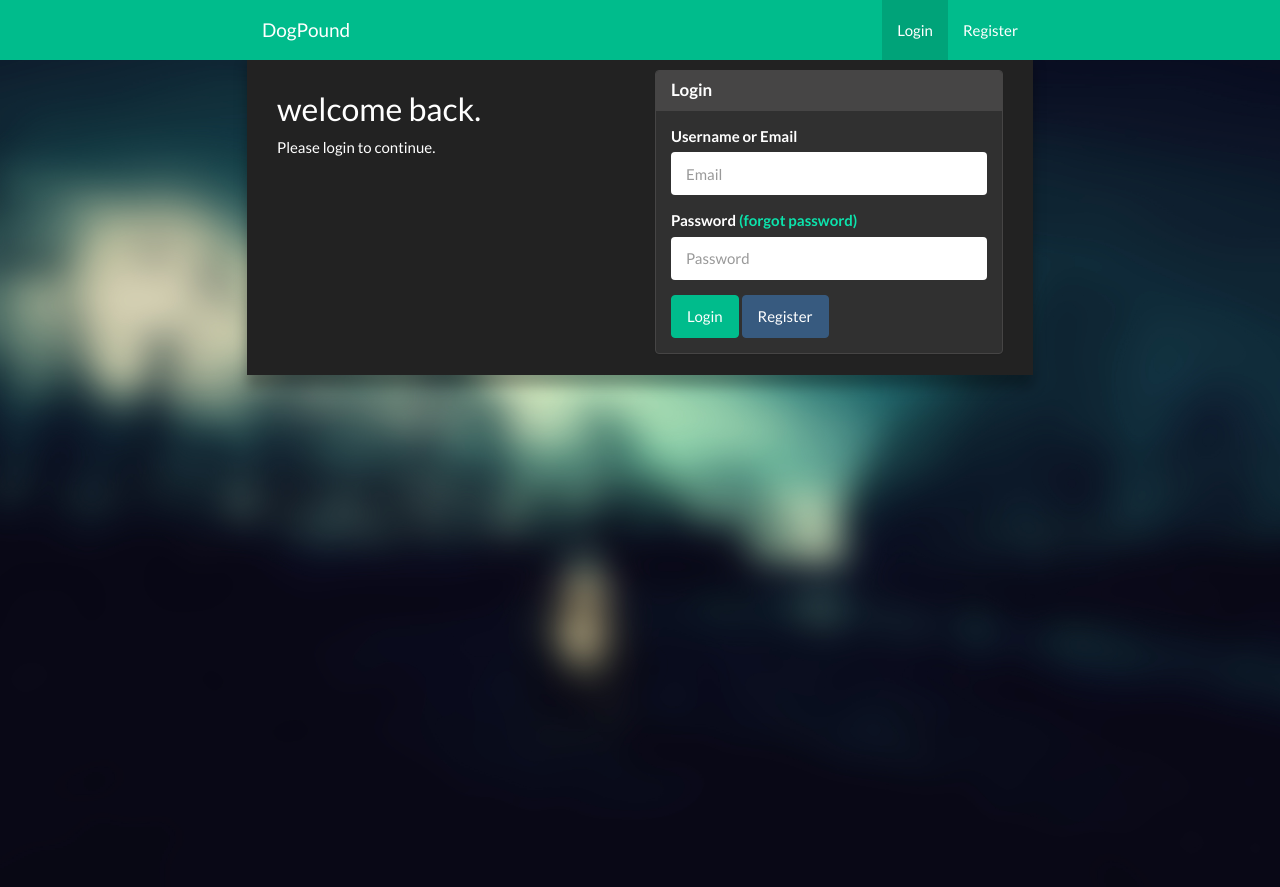
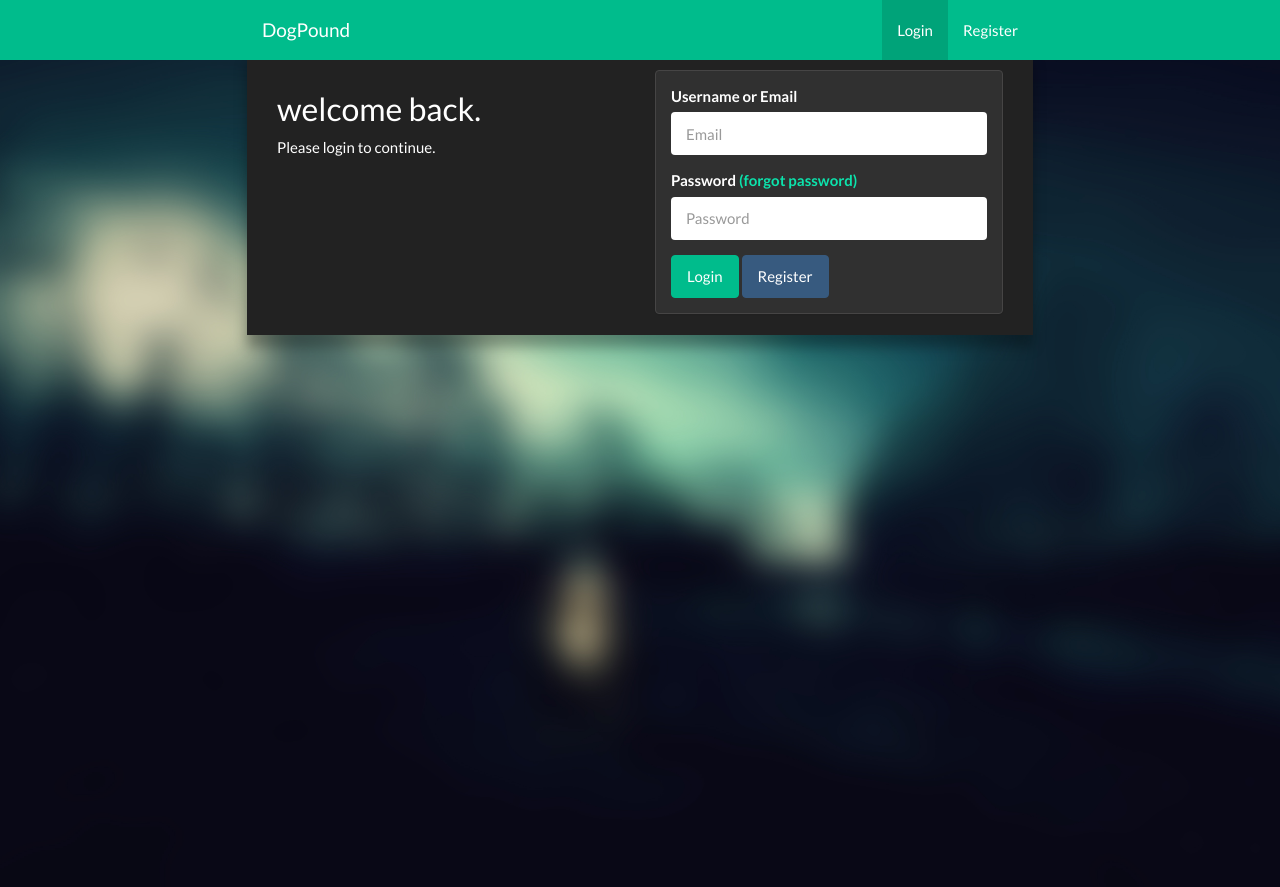
Before and after one commit to travcunn/CS450-dogpound, a Flask app: page /login in a window 1280 px wide. Run offline with Flask 2, Linux system fonts and the light colour scheme; some libraries are stand-ins or nearby versions.

Commit message:
Removed the panel heading from the login.

```diff
--- a/app/templates/login.html
+++ b/app/templates/login.html
@@ -10,7 +10,6 @@
 </div>
 <div class="col-md-6">
     <div class="panel panel-default">
-  <div class="panel-heading"><h3 class="panel-title"><strong>Login </strong></h3></div>
   <div class="panel-body">
   <form role="form" method="post" action="">
   {{ form.hidden_tag() }}
```
